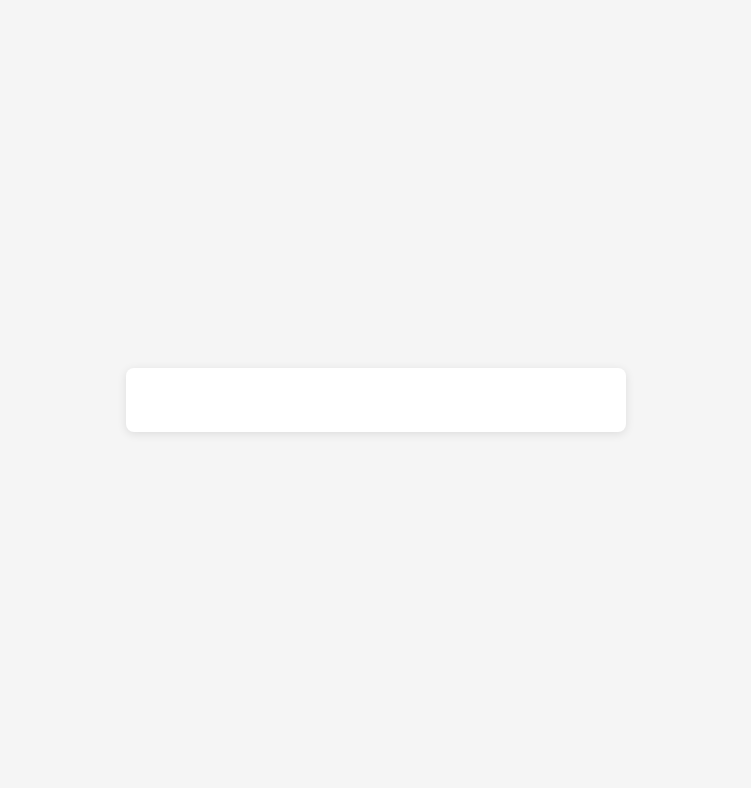
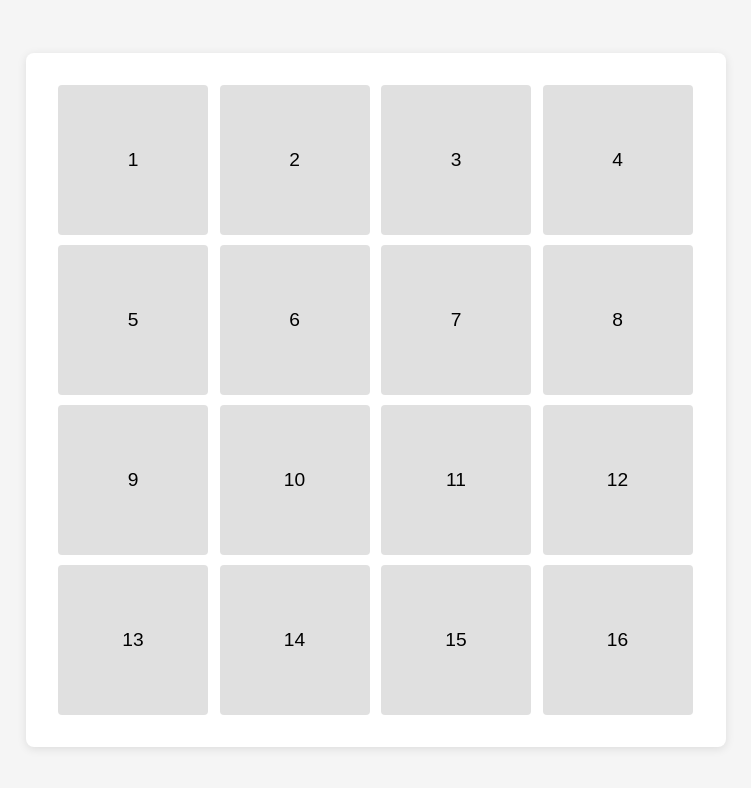
Before and after one commit to acadet/la-french-connection, a plain HTML site: page index.html in a window 1280 px wide. Shown: the whole page, without its empty margins (264-1015 px from the left). Drawn offline with Linux system fonts and the light colour scheme.

Commit message:
Add grid

```diff
--- a/index.html
+++ b/index.html
@@ -8,7 +8,24 @@
 </head>
 <body>
     <section class="centered-section">
-
+        <div class="grid-container">
+            <div class="grid-block">1</div>
+            <div class="grid-block">2</div>
+            <div class="grid-block">3</div>
+            <div class="grid-block">4</div>
+            <div class="grid-block">5</div>
+            <div class="grid-block">6</div>
+            <div class="grid-block">7</div>
+            <div class="grid-block">8</div>
+            <div class="grid-block">9</div>
+            <div class="grid-block">10</div>
+            <div class="grid-block">11</div>
+            <div class="grid-block">12</div>
+            <div class="grid-block">13</div>
+            <div class="grid-block">14</div>
+            <div class="grid-block">15</div>
+            <div class="grid-block">16</div>
+        </div>
     </section>
 </body>
 </html>
--- a/styles.css
+++ b/styles.css
@@ -21,6 +21,35 @@ body {
     background-color: white;
     border-radius: 8px;
     box-shadow: 0 2px 10px rgba(0, 0, 0, 0.1);
-    max-width: 500px;
-    width: 90%;
+    max-width: 700px;
+    width: 90%;}
+
+/* Grid container */
+.grid-container {
+    display: grid;
+    grid-template-columns: repeat(4, 1fr);
+    grid-template-rows: repeat(4, 1fr);
+    gap: 10px;
+    width: 100%;
+    margin: 0 auto;
 }
+
+/* Grid blocks */
+.grid-block {
+    background-color: #e0e0e0;
+    color: black;
+    display: flex;
+    align-items: center;
+    justify-content: center;
+    aspect-ratio: 1;
+    max-width: 150px;
+    font-size: clamp(0.8rem, 2.5vw, 1.2rem);
+    font-weight: 500;
+    border-radius: 4px;
+    transition: transform 0.2s ease;
+}
+
+.grid-block:hover {
+    transform: scale(1.05);
+    background-color: #d0d0d0;
+}
```
